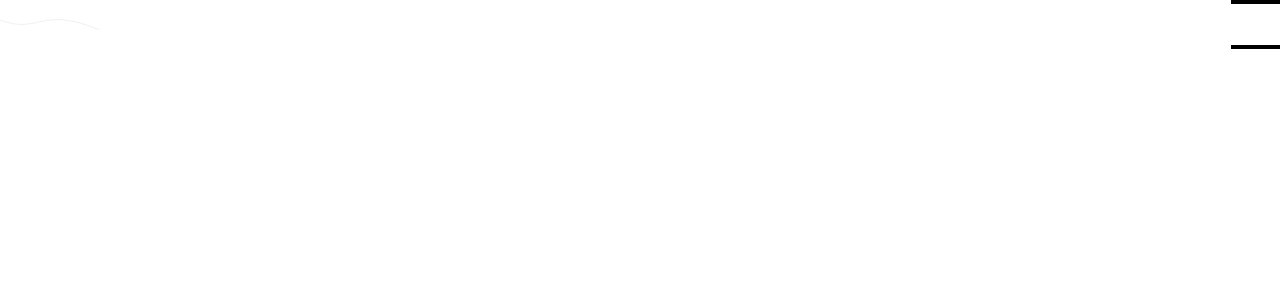
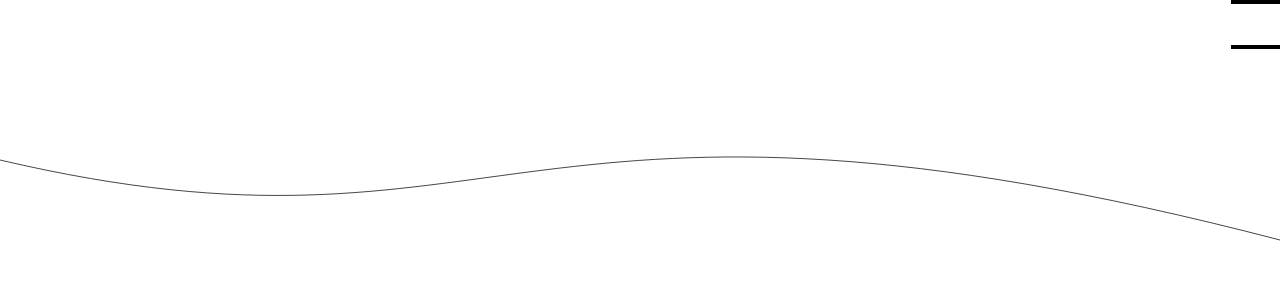
Before and after one commit to leobennett85/leobennett85.github.io, a React (Vite) app in the folder ReactPract/: page / in a window 1280 px wide. Shown: the top 300 px of the page. Built offline with nearby package versions, Linux system fonts and the light colour scheme.

Commit message:
Wiggle now dynamically created

```diff
--- a/ReactPract/src/SVG/SvgMainWiggle.jsx
+++ b/ReactPract/src/SVG/SvgMainWiggle.jsx
@@ -1,34 +1,32 @@
 const SvgMainWiggle = () => {
 
-    const dMainWiggle = "m 0,20 " +
-                        "c 40,15 " +
-                        "40,-15 " +
-                        "100,10";
-
-    {/* Contructor function for creating wiggles */}
+    {/* Constructor function for creating wiggles */}
     const mOrigin =  [0,20];
     const c1Origin = [40,15];
     const c2Origin = [40,-15];
     const c3Origin = [100,10];
 
-    function Wiggle(m, c1, c2, c3) {
-        this.m = m;
-        this.c1 = c1;
-        this.c2 = c2;
-        this.c3 = c3;
+    function Wiggle(mOrigin, c1Origin, c2Origin, c3Origin) {
+        this.m = mOrigin;
+        this.c1 = c1Origin;
+        this.c2 = c2Origin;
+        this.c3 = c3Origin;
+    }
+
+    Wiggle.prototype.toString = function() {
+        return `${this.m} ${this.c1} ${this.c2} ${this.c3}`;
     }
 
     const wiggleTestObj = new Wiggle(
         "m " + mOrigin[0] + "," + mOrigin[1] + " ",
-        "c " + c1Origin[0] + "," + c2Origin[1] + " ",
+        "c " + c1Origin[0] + "," + c1Origin[1] + " ",
         c2Origin[0] + "," + c2Origin[1] + " ",
         c3Origin[0] + "," + c3Origin[1]
     );
 
-    const pathOriginString = JSON.stringify(Object.values(wiggleTestObj));
+    console.log(wiggleTestObj.toString());
 
-
-    console.log(pathOriginString);
+    const pathOriginString = wiggleTestObj.toString();
 
 
 
@@ -37,8 +35,8 @@ const SvgMainWiggle = () => {
         <>
             <svg
                 id="mainWiggle"
-                height="100"
-                width="100"
+                height="100%"
+                width="100%"
                 viewBox="0 0 100 100"
                 preserveAspectRatio="none"
                 xmlns="http://www.w3.org/2000/svg"
@@ -48,7 +46,7 @@ const SvgMainWiggle = () => {
                     fill="none"
                     stroke="black"
                     strokeWidth="0.07"
-                    d={dMainWiggle} />
+                    d={pathOriginString} />
             </svg>
 
         </>
```
